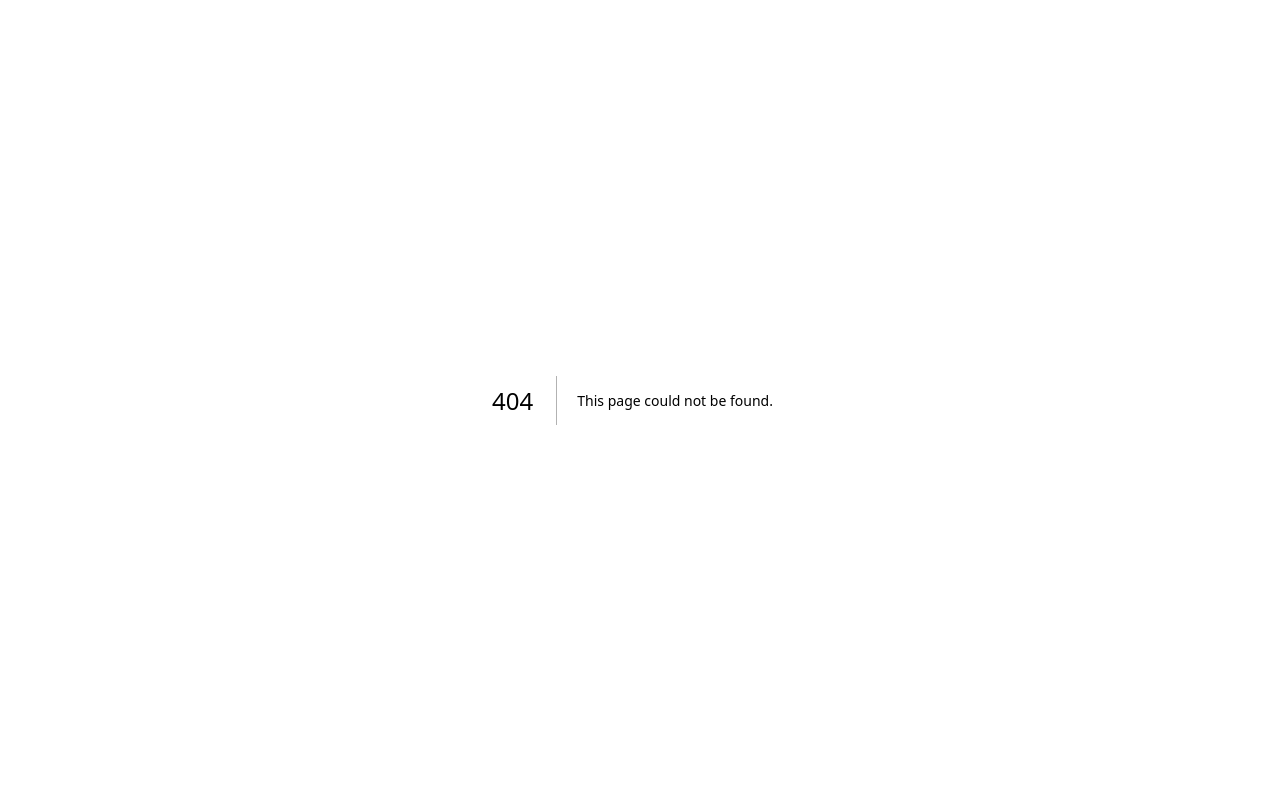
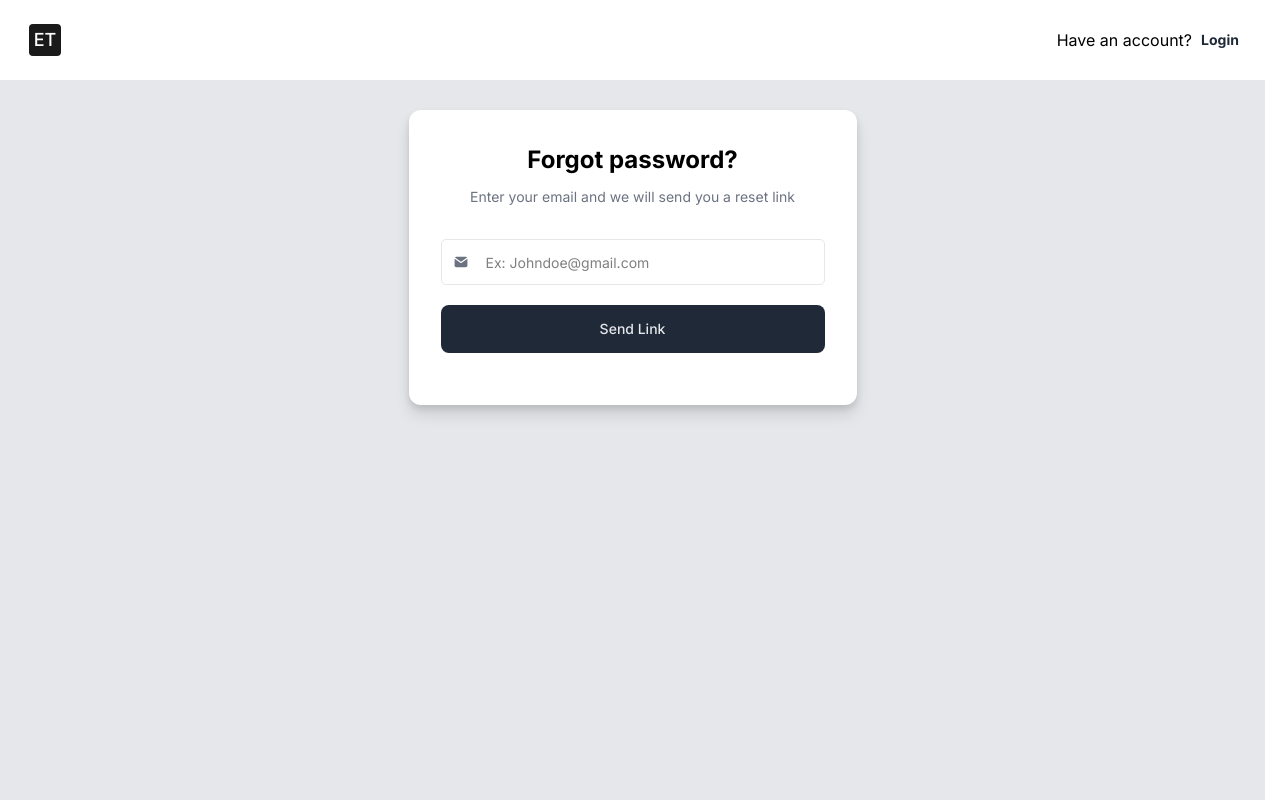
Before and after one commit to Dmytro-Doronin/EquipTrack, a Next.js app in the folder client/: page /forgot-password in a window 1280 px wide. Before the commit this address had no page. Built offline with nearby package versions, Linux system fonts and the light colour scheme.

Commit message:
feat: forgot password form

```diff
--- a/client/api/types/auth.types.ts
+++ b/client/api/types/auth.types.ts
@@ -9,3 +9,7 @@ export type SignInType = {
     email: string;
     password: string;
 };
+
+export type ForgotPasswordType = {
+    email: string;
+};
--- /dev/null
+++ b/client/app/(public)/forgot-password/page.tsx
@@ -0,0 +1,9 @@
+import { ForgotPasswordForm } from '@/components/forms/forgotPasswordForm/ForgotPasswordForm';
+
+export default function ForgotPasswordPage() {
+    return (
+        <div className="auth-page">
+            <ForgotPasswordForm />
+        </div>
+    );
+}
--- /dev/null
+++ b/client/app/(public)/forgot-password/success-send-link/page.tsx
@@ -0,0 +1,5 @@
+import { SuccessSendLink } from '@/app/(public)/forgot-password/success-send-link/ui/SuccessSendLink';
+
+export default function SuccessSendLinkPage() {
+    return <SuccessSendLink />;
+}
--- /dev/null
+++ b/client/app/(public)/forgot-password/success-send-link/ui/SuccessSendLink.tsx
@@ -0,0 +1,35 @@
+'use client';
+
+import Link from 'next/link';
+
+import Checked from '@/components/icons/Checked';
+import Envelope from '@/components/icons/Envelope';
+import { Button } from '@/components/ui/button/Button';
+import { useForgotPasswordFlowStore } from '@/stores/forgotPasswordFlow.store';
+
+export const SuccessSendLink = () => {
+    const forgotPasswordEmail = useForgotPasswordFlowStore((state) => state.email);
+
+    return (
+        <div className="auth-page">
+            <div className="auth-form flex flex-col items-center">
+                <div className="relative w-20 h-20 flex items-center justify-center bg-success/10 rounded-full">
+                    <Envelope className="w-6 h-6 text-success" />
+                    <Checked className="absolute top-3 right-3 w-6 h-6 text-success" />
+                </div>
+                <div className="form-header mb-8">
+                    <h2 className="font-bold text-[24px] mt-6">Link sent</h2>
+                    <p className="text-[14px] text-sub-text mt-2 text-center">
+                        We sent a password reset link to{' '}
+                        <b>{forgotPasswordEmail ?? 'your email address'}</b>. Check your inbox and
+                        follow the instructions.
+                    </p>
+                </div>
+
+                <Button as={Link} href="/signin" className="mb-5" fullWidth>
+                    Back to Sign In
+                </Button>
+            </div>
+        </div>
+    );
+};
--- a/client/app/globals.css
+++ b/client/app/globals.css
@@ -1,6 +1,5 @@
 @import 'tailwindcss';
 @import '../styles/auth.css';
-
 @import '../styles/colors.css';
 @import '../styles/base.css';
 @import '../styles/components.css';
--- /dev/null
+++ b/client/components/forms/forgotPasswordForm/ForgotPasswordForm.tsx
@@ -0,0 +1,56 @@
+'use client';
+
+import { zodResolver } from '@hookform/resolvers/zod';
+import { useRouter } from 'next/navigation';
+import { useForm } from 'react-hook-form';
+
+import { ForgotPasswordFormValues } from '@/components/forms/forgotPasswordForm/forgotPasswordForm.types';
+import { forgotPasswordSchema } from '@/components/forms/forgotPasswordForm/forgotPasswordForm.validation';
+import { Button } from '@/components/ui/button/Button';
+import { ControlledTextField } from '@/components/ui/controlled/controlledTextField/ControlledTextField';
+import { useForgotPasswordFlowStore } from '@/stores/forgotPasswordFlow.store';
+
+import Envelope from '../../icons/Envelope';
+
+export const ForgotPasswordForm = () => {
+    const router = useRouter();
+    const setEmail = useForgotPasswordFlowStore((state) => state.setEmail);
+
+    const { control, handleSubmit, reset } = useForm<ForgotPasswordFormValues>({
+        resolver: zodResolver(forgotPasswordSchema),
+        defaultValues: {
+            email: '',
+        },
+    });
+
+    const onSubmitForm = (data: ForgotPasswordFormValues) => {
+        setEmail(data.email);
+
+        reset();
+        router.push('/forgot-password/success-send-link');
+    };
+
+    return (
+        <form className="auth-form" onSubmit={handleSubmit(onSubmitForm)}>
+            <div className="form-header mb-[32px]">
+                <h2 className="font-bold text-[24px]">Forgot password?</h2>
+                <p className="text-[14px] text-sub-text mt-[8px]">
+                    Enter your email and we will send you a reset link
+                </p>
+            </div>
+
+            <div className="flex flex-col gap-5 justify-center mb-5">
+                <ControlledTextField
+                    placeholder="Ex: Johndoe@gmail.com"
+                    control={control}
+                    name="email"
+                    Icon={Envelope}
+                />
+            </div>
+
+            <Button className="mb-5" fullWidth>
+                Send Link
+            </Button>
+        </form>
+    );
+};
--- /dev/null
+++ b/client/components/forms/forgotPasswordForm/forgotPasswordForm.types.ts
@@ -0,0 +1,5 @@
+import { z } from 'zod';
+
+import { forgotPasswordSchema } from '@/components/forms/forgotPasswordForm/forgotPasswordForm.validation';
+
+export type ForgotPasswordFormValues = z.infer<typeof forgotPasswordSchema>;
--- /dev/null
+++ b/client/components/forms/forgotPasswordForm/forgotPasswordForm.validation.ts
@@ -0,0 +1,5 @@
+import { z } from 'zod';
+
+export const forgotPasswordSchema = z.object({
+    email: z.string().email({ error: 'Invalid email address' }),
+});
--- a/client/components/forms/signinForm/SigninForm.tsx
+++ b/client/components/forms/signinForm/SigninForm.tsx
@@ -1,6 +1,7 @@
 'use client';
 
 import { zodResolver } from '@hookform/resolvers/zod';
+import Link from 'next/link';
 import { useForm } from 'react-hook-form';
 
 import { SignInFormValues } from '@/components/forms/signinForm/signInForm.types';
@@ -49,7 +50,7 @@ export const SignInForm = () => {
                 />
             </div>
 
-            <Button variant="link" className="self-end" type="button">
+            <Button as={Link} href="/forgot-password" variant="link" className="self-end text-main">
                 Forgot password?
             </Button>
 
--- /dev/null
+++ b/client/stores/forgotPasswordFlow.store.ts
@@ -0,0 +1,13 @@
+import { create } from 'zustand';
+
+type ForgotPasswordFlowState = {
+    email: string | null;
+    setEmail: (email: string) => void;
+    resetForgotPasswordFlow: () => void;
+};
+
+export const useForgotPasswordFlowStore = create<ForgotPasswordFlowState>((set) => ({
+    email: null,
+    setEmail: (email) => set({ email }),
+    resetForgotPasswordFlow: () => set({ email: null }),
+}));
--- a/client/styles/auth.css
+++ b/client/styles/auth.css
@@ -4,7 +4,7 @@
     }
 
     .auth-form {
-        @apply w-auto h-auto max-w-md p-8 bg-white mt-7.5 rounded-xl relative shadow-[0px_10px_15px_0px_#0000001A,0px_4px_6px_0px_#0000001A];
+        @apply min-w-md w-auto h-auto max-w-md p-8 bg-white mt-7.5 rounded-xl relative shadow-[0px_10px_15px_0px_#0000001A,0px_4px_6px_0px_#0000001A];
     }
 
     .form-header {
```
